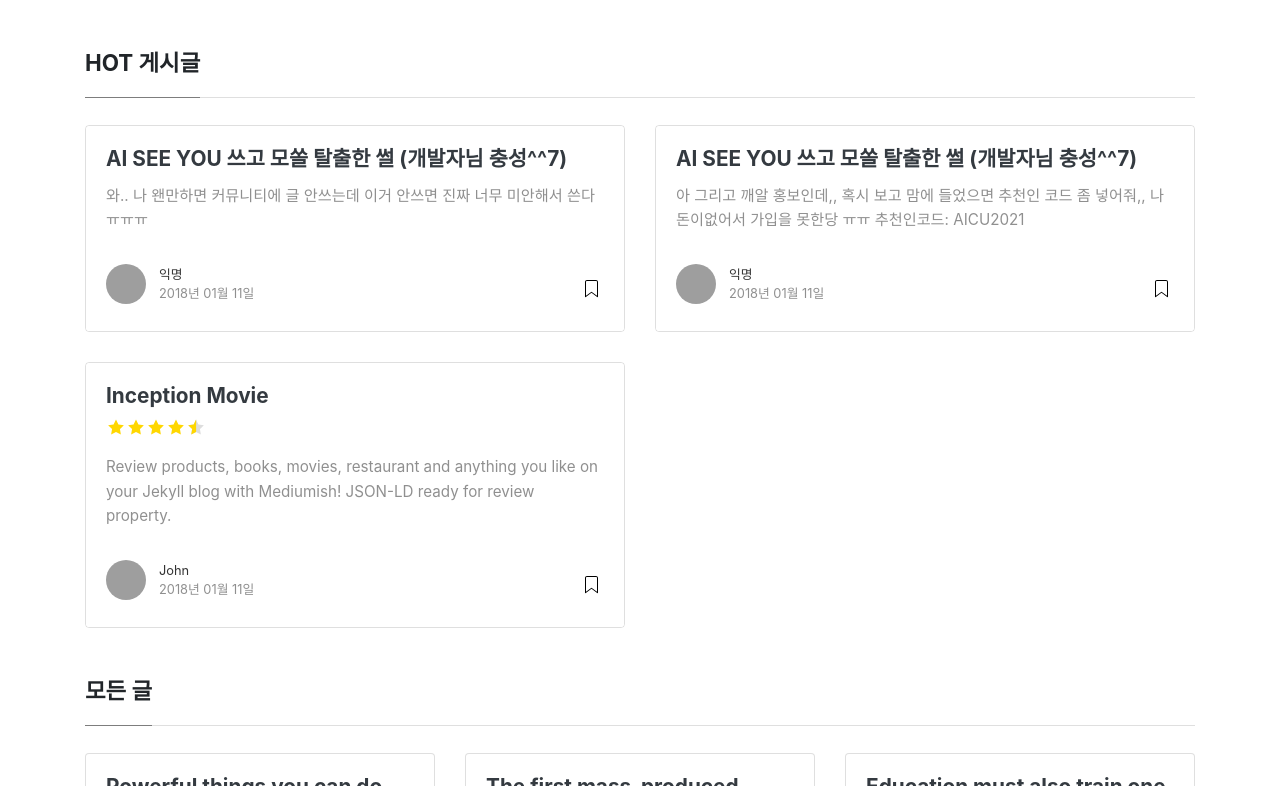
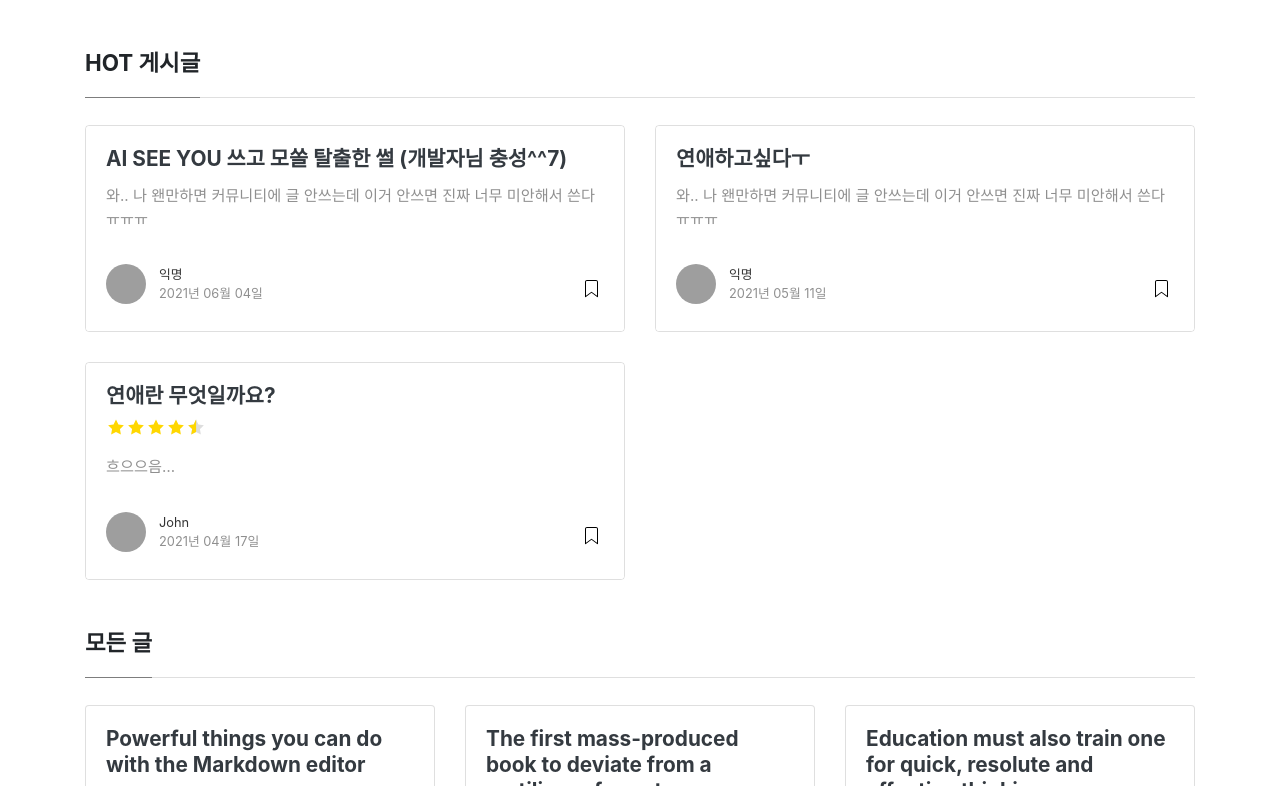
Before and after one commit to donghoon-io/spring2021crp, a Jekyll site: the page built from index.html, in a window 1280 px wide and 900 px high, scrolled down 420 px, cut to the strip 114-900 px from the top of the window. Built offline with Jekyll 4.4.1, drawn with Linux system fonts in a browser that asks for light colours; nearby versions of some CDN libraries; the list of posts is cut into pages by our own code; some of the changed text lies outside the part shown; grey boxes are pictures that could not be loaded.

Commit message:
update posts

```diff
--- a/_posts/2018-01-11-mosol-talchul.md
+++ /dev/null
@@ -1,10 +0,0 @@
----
-layout: post
-title:  "AI SEE YOU 쓰고 모쏠 탈출한 썰 (개발자님 충성^^7)"
-categories: [ Jekyll, tutorial ]
-featured: true
-hidden: true
----
-
-아 그리고 깨알 홍보인데,, 혹시 보고 맘에 들었으면 추천인 코드 좀 넣어줘,, 나 돈이없어서 가입을 못한당 ㅠㅠ<br>
-<span class="spoiler">추천인코드: AICU2021</span>
--- a/_posts/2018-01-11-customer-service.md
+++ b/_posts/2021-04-17-what-is-love.md
@@ -1,17 +1,16 @@
 ---
 layout: post
-title:  "Inception Movie"
+title:  "연애란 무엇일까요?"
 author: john
-categories: [ Jekyll, tutorial ]
+categories: [ WHAT IS LOVE, tutorial ]
 tags: [red, yellow]
-image: assets/images/11.jpg
-description: "My review of Inception movie. Acting, plot and something else in this short description."
+description: "모르겠네용.."
 featured: true
 hidden: true
 rating: 4.5
 ---
 
-Review products, books, movies, restaurant and anything you like on your Jekyll blog with Mediumish! JSON-LD ready for review property.
+흐으으음...
 
 #### How to use?
 
--- /dev/null
+++ b/_posts/2021-05-11-i-want-yeonae.md
@@ -0,0 +1,14 @@
+---
+layout: post
+title:  "연애하고싶다ㅜ"
+categories: [ Jekyll, tutorial ]
+featured: true
+hidden: true
+---
+
+와.. 나 왠만하면 커뮤니티에 글 안쓰는데 이거 안쓰면 진짜 너무 미안해서 쓴다ㅠㅠㅠ
+
+일단 본인 소개부터 하자면, 본인은 서울 소재 모쏠 공대남... 솔직히 말하자면 원래도 그랬는데, 군대 갔다와서 진짜 상대방한테 다가가려고만 하면 부담스러워 하고, 이상한 멘트 날렸다가 까이고.. 뻐  5
+
+아 그리고 깨알 홍보인데,, 혹시 보고 맘에 들었으면 추천인 코드 좀 넣어줘,, 나 돈이없어서 가입을 못한당 ㅠㅠ<br>
+<span class="spoiler">추천인코드: AICU2021</span>
--- a/_posts/2018-01-11-quick-start-guide.md
+++ b/_posts/2021-06-04-mosol-talchul.md
@@ -1,7 +1,7 @@
 ---
 layout: post
 title:  "AI SEE YOU 쓰고 모쏠 탈출한 썰 (개발자님 충성^^7)"
-categories: [ Jekyll, tutorial ]
+categories: [ AI SEE YOU, review ]
 featured: true
 hidden: true
 ---
```
Also changed, not shown: _includes/postbox.html (+6 -9 lines), 2 other files.
